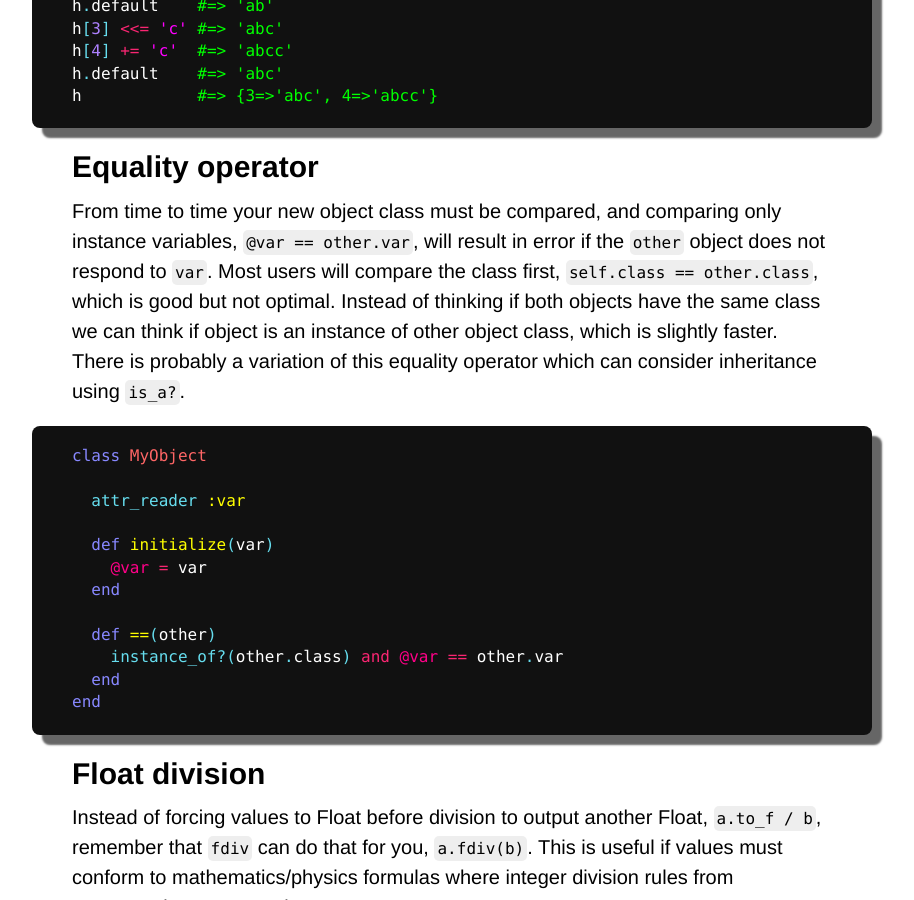
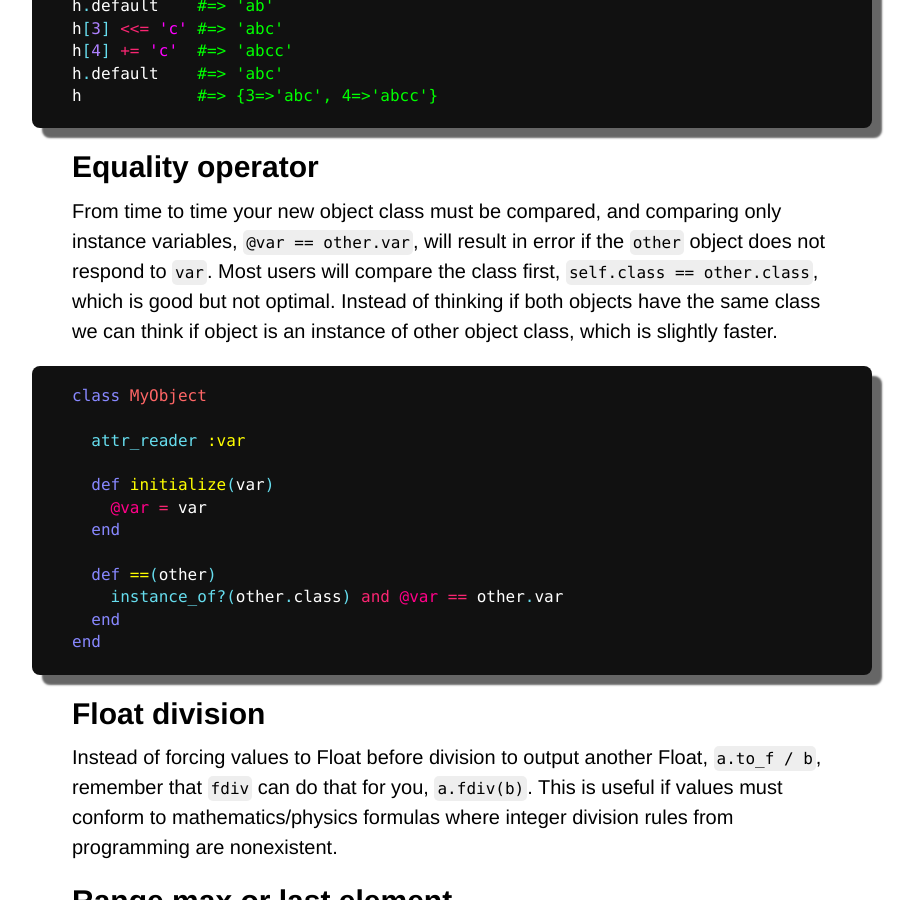
Before and after one commit to Maumagnaguagno/maumagnaguagno.github.io, a Jekyll site: the page built from ruby.md, in a window 1280 px wide and 900 px high, scrolled down 4591 px. Shown: the whole window, without its empty margins (188-1102 px from the left). Built offline with Jekyll 4.4.1, drawn with Linux system fonts in a browser that asks for light colours; our own code applies the rules of GitHub Pages for plain Markdown files.

Commit message:
Remove is_a? note in Ruby Equality operator section

````diff
--- a/ruby.md
+++ b/ruby.md
@@ -203,7 +203,6 @@ h            #=> {3=>'abc', 4=>'abcc'}
 From time to time your new object class must be compared, and comparing only instance variables, ``@var == other.var``, will result in error if the ``other`` object does not respond to ``var``.
 Most users will compare the class first, ``self.class == other.class``, which is good but not optimal.
 Instead of thinking if both objects have the same class we can think if object is an instance of other object class, which is slightly faster.
-There is probably a variation of this equality operator which can consider inheritance using ``is_a?``.
 
 ```ruby
 class MyObject
````
